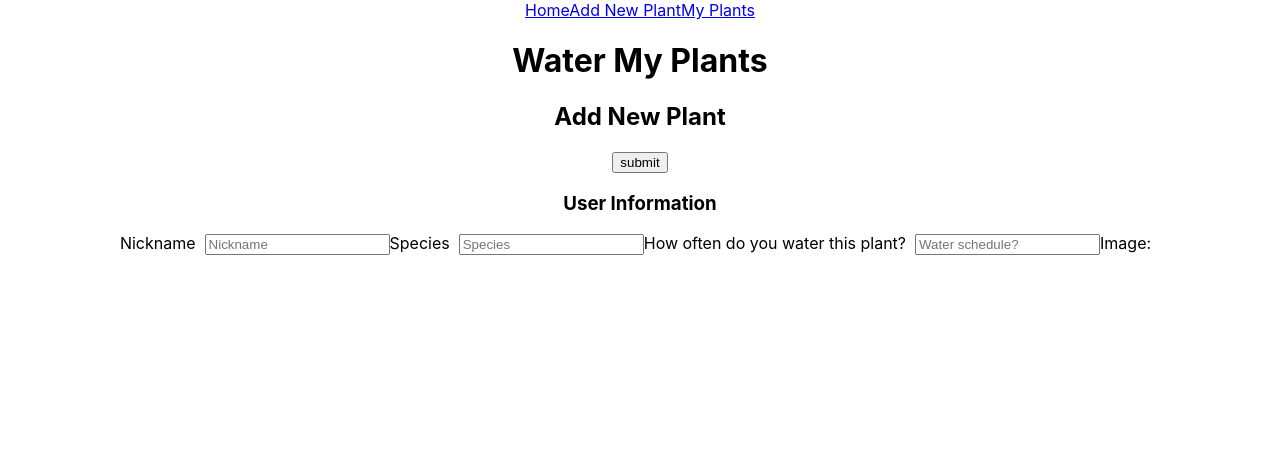
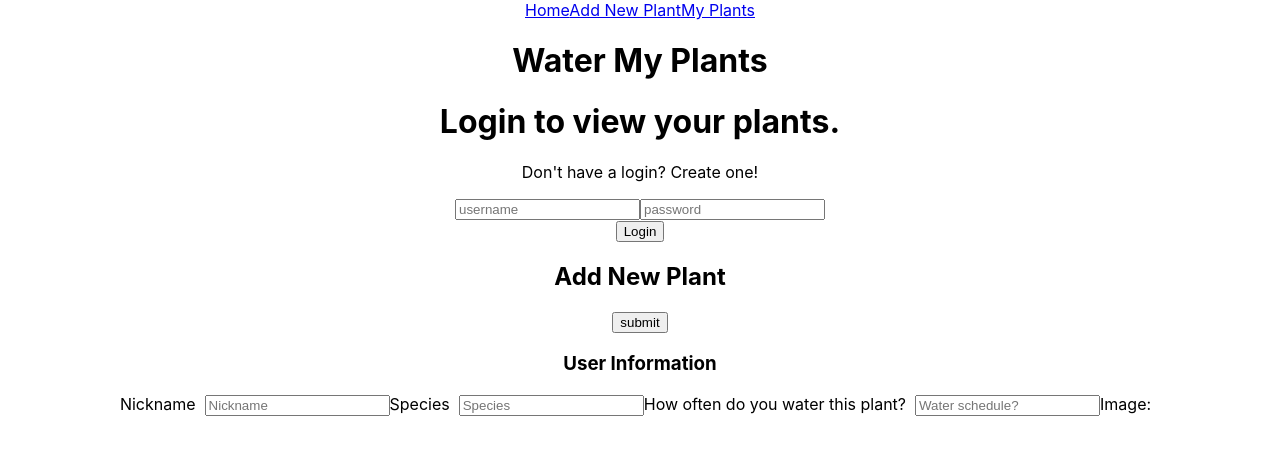
Before and after one commit to Build-Week-Ft-Water-My-Plants-5/Front-end, a React (Create React App) app: page /Plant_Form in a window 1280 px wide. Shown: the top 454 px of the page. Built offline with nearby package versions, Linux system fonts and the light colour scheme; no server answers.

Commit message:
Updated nav and Form

```diff
--- a/src/App.js
+++ b/src/App.js
@@ -2,9 +2,15 @@ import React, {useEffect, useState } from "react"
 import './App.css';
 import axios from 'axios';
 import { Route, Link } from "react-router-dom";
-import Home from "./components/Home";
-import Plant_List from "./components/Plants_List";
-import Plant_Form from "./components/Plant_Form";
+import Login from "./components/Home";
+import Signup from "./components/Sign_Up";
+import Plant from "./components/Plant";
+import PlantForm from "./components/Plant_Form"
+import Home from "./components/Home"
+import PlantList from "./components/Plants_List"
+
+
+const initial_plant_values = [];
 
 const initialFormValues = {
     nickname: '',
@@ -16,7 +22,11 @@ const initialFormValues = {
 
 function App() {
 
-    const [formValues, setFormValues]=useState(initialFormValues)
+    const [form_values, set_form_values] = useState(initialFormValues);
+    const [plants, set_plant_values] = useState(initial_plant_values);
+
+
+
 
     useEffect(() => {
         axios.get("https://watermyplantsbwweb46.herokuapp.com/api")
@@ -29,7 +39,7 @@ function App() {
     }, [])
 
     const change= (evt) =>{
-        if(evt.target.type === 'checkbox' ? setFormValues({ ...formValues, [evt.target.name]: evt.target.checked }) :  setFormValues({ ...formValues, [evt.target.name]: evt.target.value }));
+        if(evt.target.type === 'checkbox' ? set_form_values({ ...form_values, [evt.target.name]: evt.target.checked }) :  set_form_values({ ...form_values, [evt.target.name]: evt.target.value }));
         // validate(evt.target.name, evt.target.value);
       }
 
@@ -52,12 +62,12 @@ function App() {
         </div>
         <div>
             <Route path="plant-list" >
-                <Plant_List />
+                <PlantList />
             </Route>
         </div>
         <div>
             <Route path="/Plant_Form" >
-                <Plant_Form change={change} formValues={formValues}/>
+                <PlantForm change={change} form_values={form_values}/>
             </Route>
         </div>
     </div>
--- a/src/components/Home.js
+++ b/src/components/Home.js
@@ -1,11 +1,36 @@
-import React from "react";
+import React from 'react';
+import axios from 'axios';
+
+export default function Login() {
 
 
-export default function Home(props){
-    const {} = props;
     return (
-        <div>
+        <>
+            <form id="login-form">
+                <h1>Login to view your plants.</h1>
+                <p>Don't have a login? Create one!</p>
 
-        </div>
+                <div className='form-inputs' id='login-inputs'>
+                    <input
+                        name="username"
+                        type="text"
+                        placeholder="username"
+                    />
+
+                    <input
+                        name="username"
+                        type="password"
+                        placeholder="password"
+                    />
+                </div>
+
+                <div className="errors">
+
+                </div>
+
+                <button id='login'>Login</button>
+
+            </form>
+        </>
     )
 }
--- /dev/null
+++ b/src/components/Plant.js
@@ -0,0 +1,19 @@
+import React from "react";
+
+export default function Plant(props) {
+    const {plant} = props;
+
+    return (
+        <>
+            <div>
+                <h3>Plant Info</h3>
+                <p>{plant.nickname}</p>
+                <p>{plant.species}</p>
+                <p>{plant.h2oFrequency}</p>
+                <p>{plant.user_id}</p>
+                <img src={plant.image}/>
+            </div>
+        </>
+    )
+
+}
--- a/src/components/Plant_Form.js
+++ b/src/components/Plant_Form.js
@@ -2,11 +2,11 @@ import React from 'react'
 
 export default function Plant_Form(props){
     const{
-        formValues,
+        form_values,
         change,
         errors
     } = props
-    console.log(formValues.nickname)
+    console.log(form_values.nickname)
 
     return(
         <form className='form-container' >
@@ -25,7 +25,7 @@ export default function Plant_Form(props){
                 <h3>User Information</h3>
                 <label>Nickname &nbsp;
                     <input
-                        value={formValues.nickname}
+                        value={form_values.nickname}
                         onChange={change}
                         name='nickname'
                         type='text'
@@ -34,7 +34,7 @@ export default function Plant_Form(props){
                 </label>
                 <label>Species &nbsp;
                     <input
-                        value={formValues.species}
+                        value={form_values.species}
                         onChange={change}
                         name='species'
                         type='text'
@@ -43,7 +43,7 @@ export default function Plant_Form(props){
                 </label>
                 <label>How often do you water this plant? &nbsp;
                     <input
-                        value={formValues.h2oFrequency}
+                        value={form_values.h2oFrequency}
                         onChange={change}
                         name='h2oFrequency'
                         type='text'
@@ -55,7 +55,7 @@ export default function Plant_Form(props){
                         type="image"
                         onChange={change}
                         name='image'
-                        value={formValues.image}
+                        value={form_values.image}
                     />
                 </label>
             </div>
--- a/src/components/Plants_List.js
+++ b/src/components/Plants_List.js
@@ -1,13 +1,22 @@
 import React from "react";
 import { Link } from "react-router-dom";
+import Plant from "./Plant";
 
 
 export default function Plant_List(props) {
-    const {} = props;
+    const {plants} = props;
 
     return (
         <div>
-            Plant List
+            {
+                plants.map(plant => {
+                    console.log(plant)
+                    return (
+                        <Plant plant={plant}/>
+                    )
+                })
+            }
+
         </div>
     )
 }
--- a/src/components/Sign_Up.js
+++ b/src/components/Sign_Up.js
@@ -1,9 +1,42 @@
-import React from "react";
+import React from 'react';
 
+export default function Signup() {
 
-export default function Sign_Up(props) {
-    const {} = props;
+    return (
+        <>
+            <form id='singup-form'>
+                <h1>Create an account</h1>
+                <p>Already have an account? Login here!</p>
 
+                <div className="form-inputs" id="signup-inputs">
+                     <input
+                        value="phonenumber"
+                        name="phone"
+                        type="tel"
+                        placeholder="phone number"
+                    />
 
-    return null
+                    <input
+                        value="username"
+                        name="username"
+                        type="text"
+                        placeholder="username"
+                    />
+
+                    <input
+                        value="password"
+                        name="username"
+                        type="password"
+                        placeholder="password"
+                    />
+                </div>
+
+                <div className="errors">
+
+                </div>
+
+                <button id='signup'>Signup</button>
+            </form>
+        </>
+    )
 }
```
